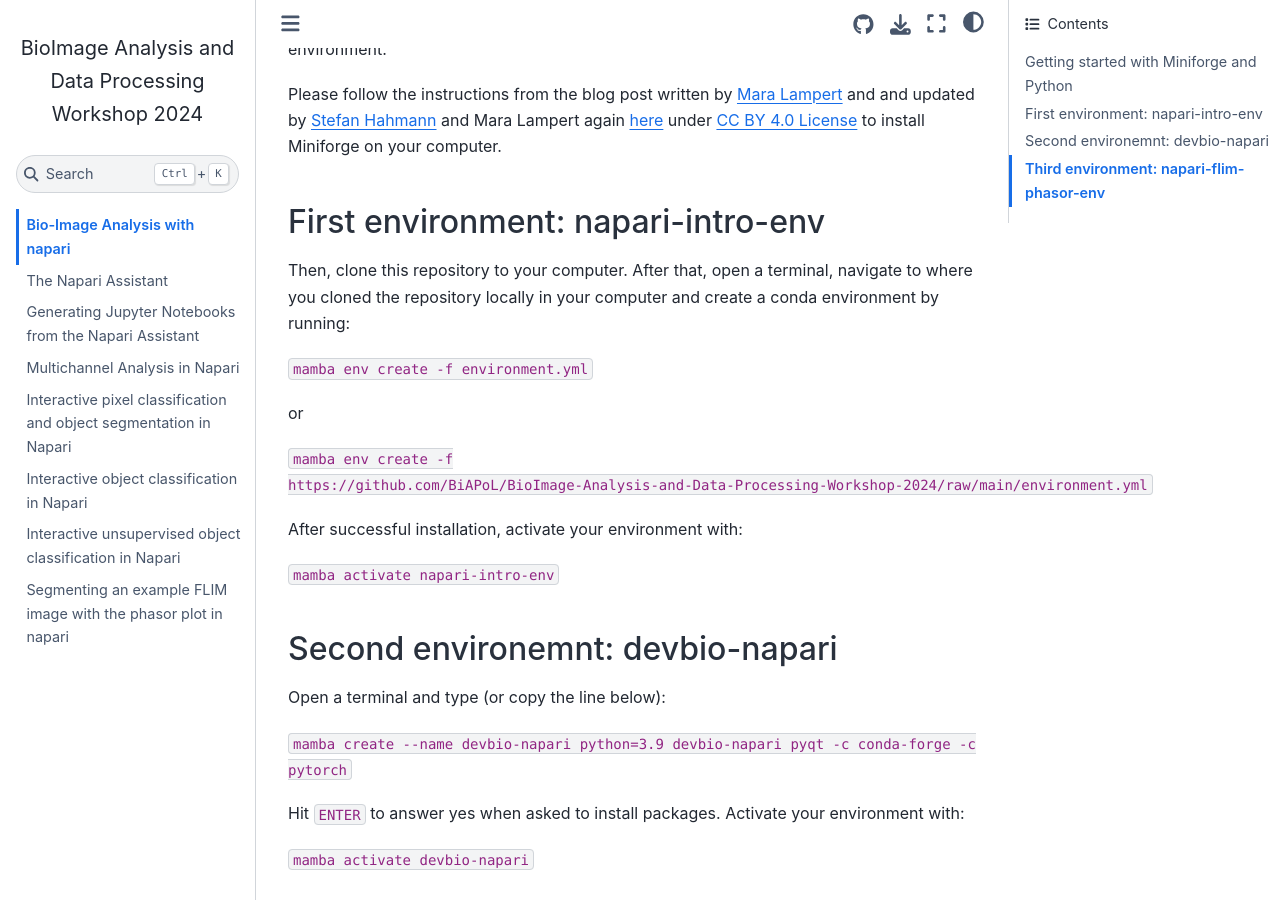
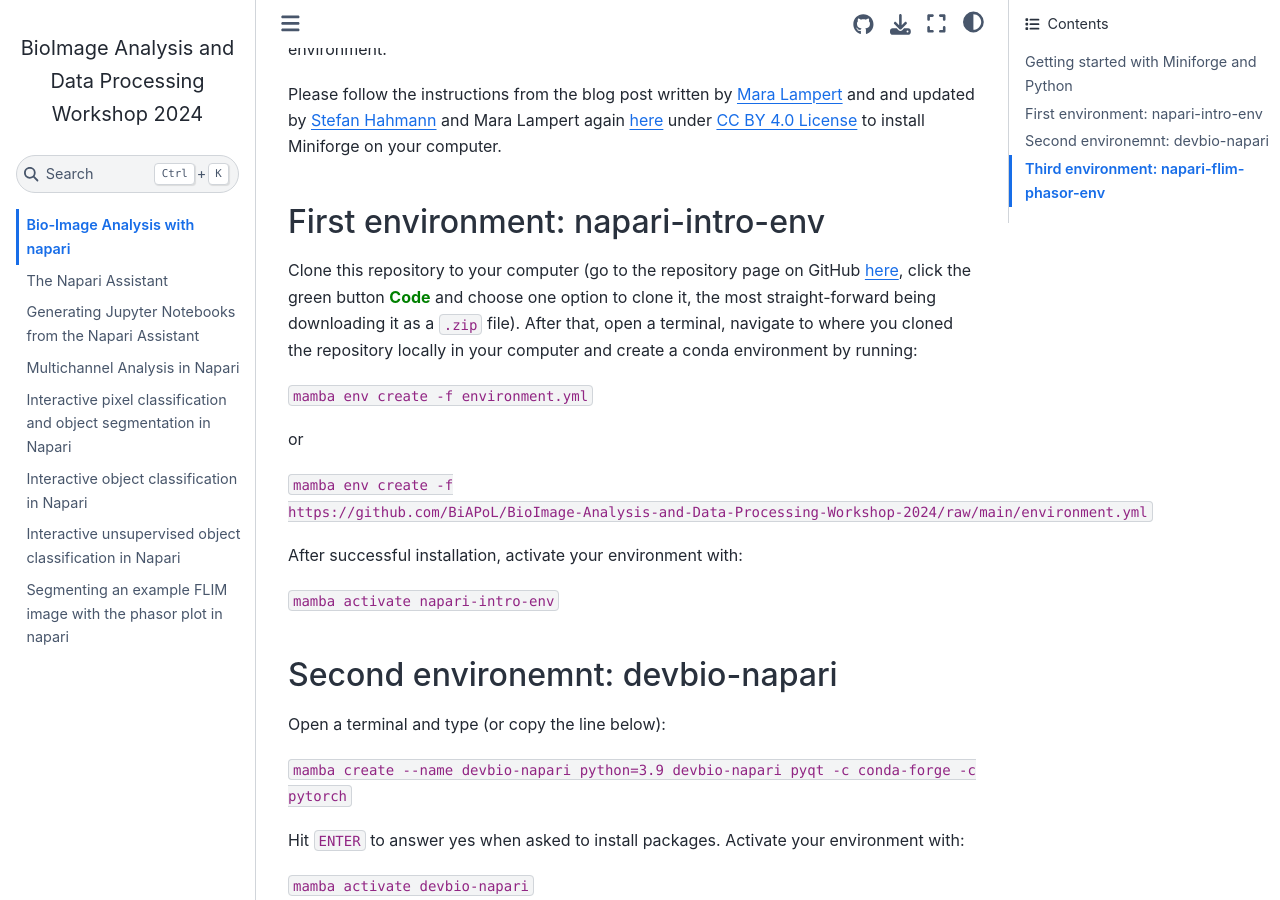
Before and after one commit to BiAPoL/BioImage-Analysis-and-Data-Processing-Workshop-2024, a Jupyter Book: the page built from docs/intro.md, in a window 1280 px wide and 900 px high, scrolled down 658 px. Built offline with Jupyter Book 1.0.4 settings and Sphinx 7.4.7 and the Sphinx Book theme 1.1.4, drawn with Linux system fonts in a browser that asks for light colours; pages that are not in the unit, such as notebooks, are missing from menus.

Commit message:
Update intro.md

```diff
--- a/docs/intro.md
+++ b/docs/intro.md
@@ -21,7 +21,7 @@ Please follow the instructions from the blog post written by [Mara Lampert](http
 
 ## First environment: napari-intro-env
 
-Then, clone this repository to your computer. After that, open a terminal, navigate to where you cloned the repository locally in your computer and create a conda environment by running:
+Clone this repository to your computer (go to the repository page on GitHub [here](https://github.com/BiAPoL/BioImage-Analysis-and-Data-Processing-Workshop-2024), click the green button <span style="color:green">**Code**</span> and choose one option to clone it, the most straight-forward being downloading it as a `.zip` file). After that, open a terminal, navigate to where you cloned the repository locally in your computer and create a conda environment by running:
 
 `mamba env create -f environment.yml`
 
```
